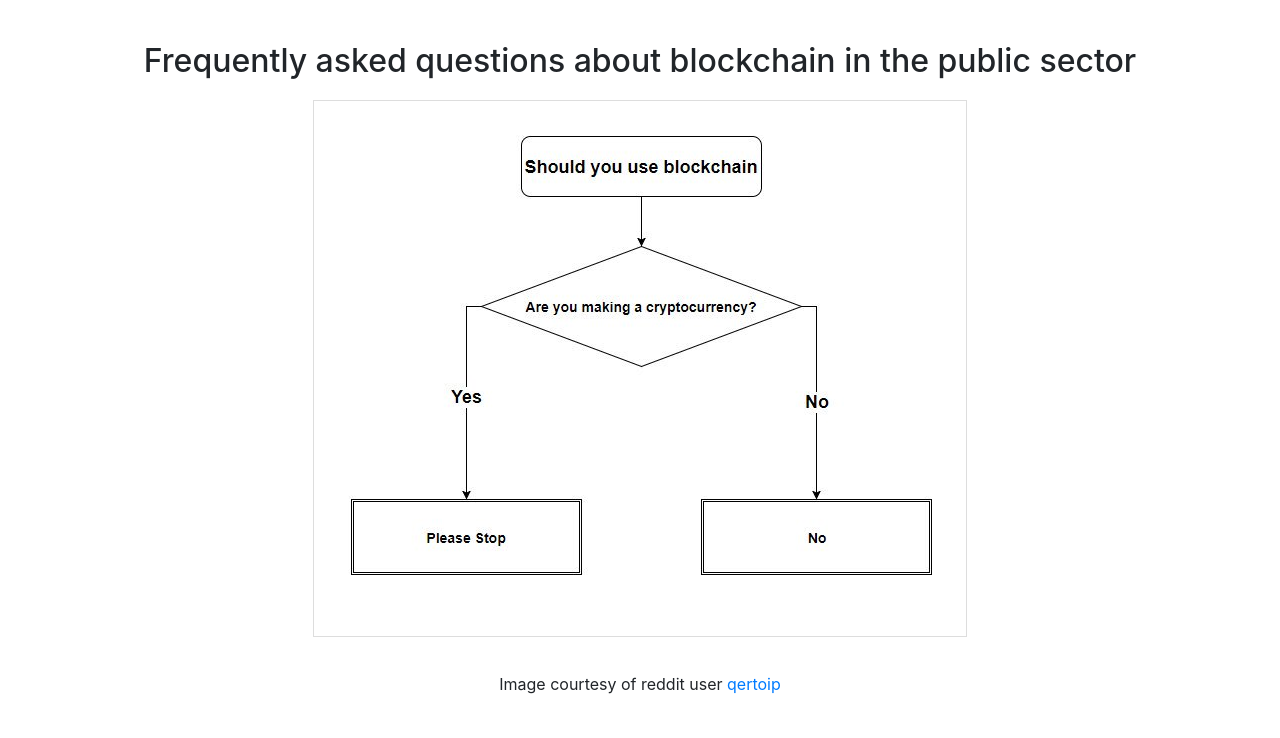
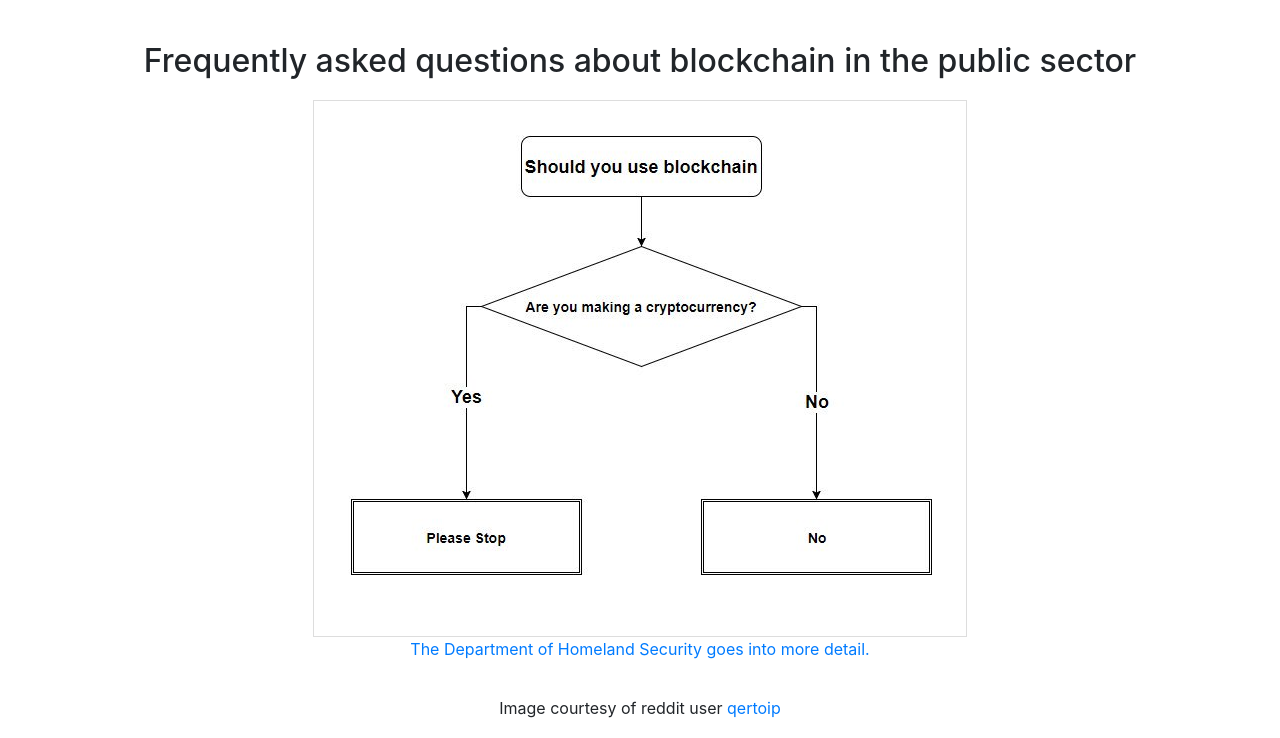
Before and after one commit to mheadd/blockchainforgov.org, a plain HTML site: page index.html in a window 1280 px wide. Shown: the part 62-800 px from the top of the page. Drawn offline with nearby package versions, Linux system fonts and the light colour scheme.

Commit message:
reference official DHS guidance

```diff
--- a/index.html
+++ b/index.html
@@ -71,6 +71,13 @@
         </div>
       </div>
     </div>
+    <div class="container">
+      <div class="row">
+        <div class="col-lg-12 text-center">
+          <a href="https://nvlpubs.nist.gov/nistpubs/ir/2018/NIST.IR.8202.pdf#page=53">The Department of Homeland Security goes into more detail.</a>
+        </div>
+      </div>
+    </div>
     <footer class="page-footer font-small">
         <div class="text-center">Image courtesy of reddit user
           <a href="https://www.reddit.com/r/CryptoCurrency/comments/atm7g9/should_you_use_a_blockchain_decision_tree/" target="_blank">qertoip</a>
```
